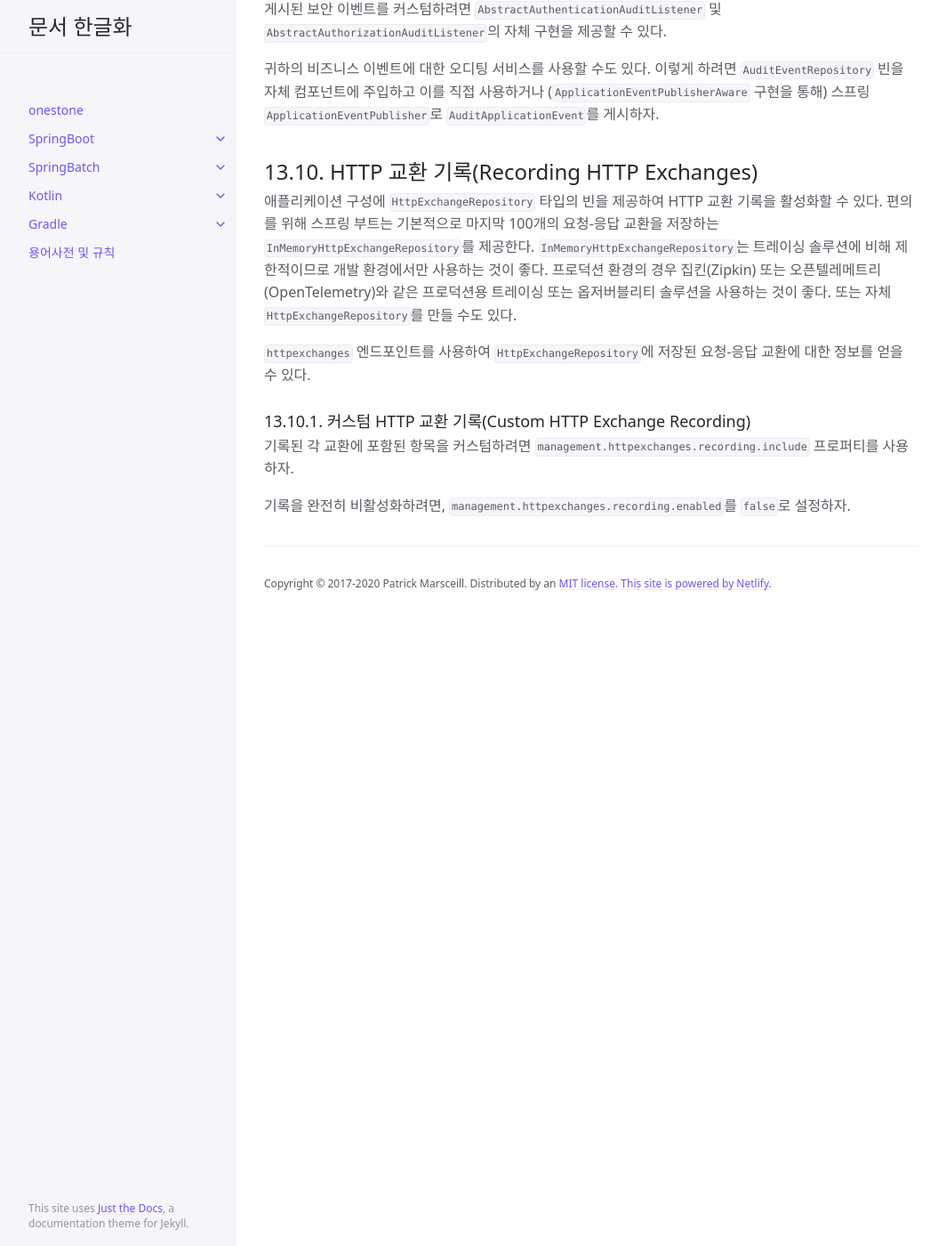
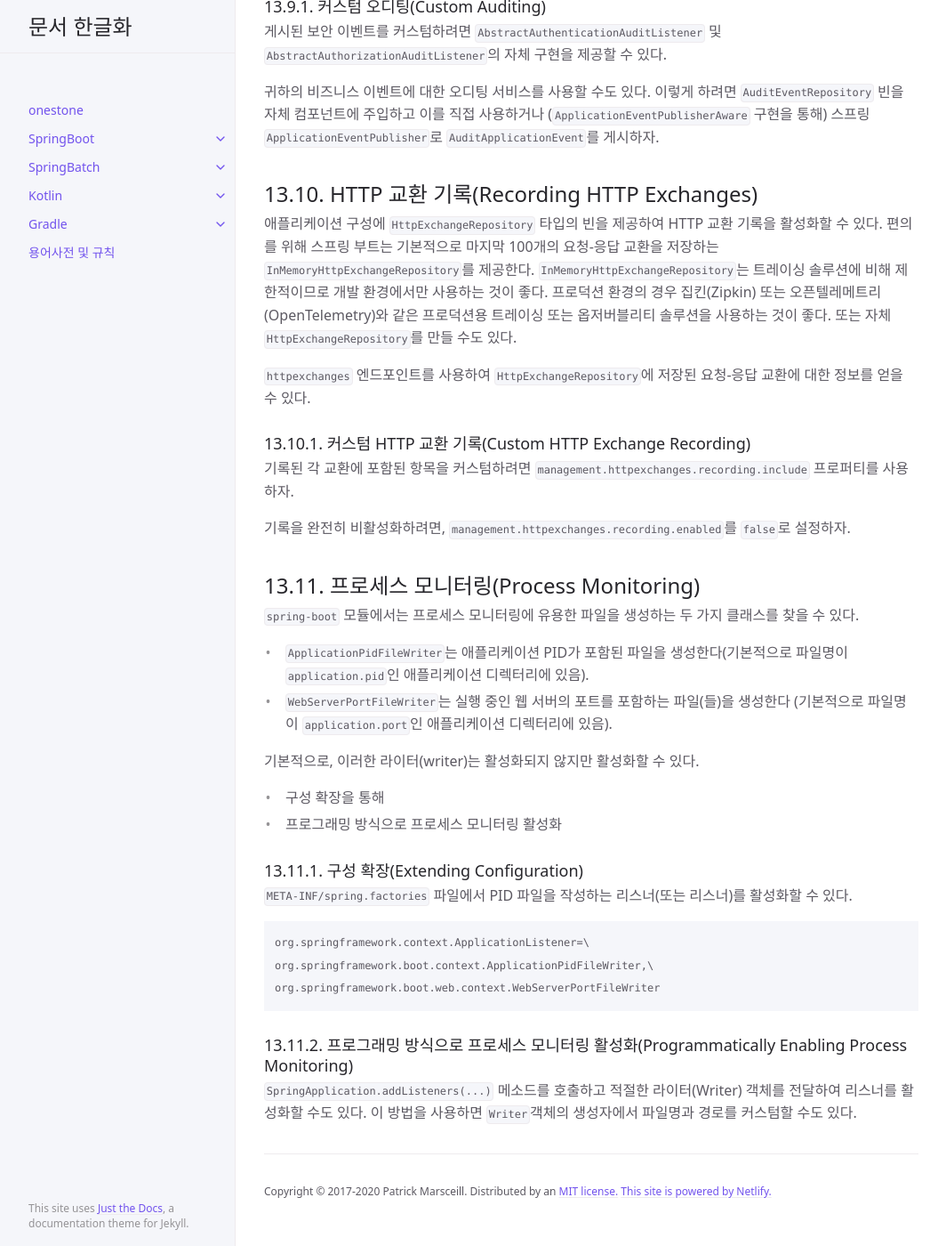
Before and after one commit to onestone9900/onestone9900.github.io, a Jekyll site: the page built from docs/spring_boot/3.1.1/spring_boot/13.production_ready_features.md, in a window 1280 px wide and 1400 px high, scrolled down 83931 px. Shown: the whole window at 89% size, without its empty margins (107-1171 px from the left). Built offline with Jekyll 4.4.1, drawn with Linux system fonts in a browser that asks for light colours; some of the changed text lies outside the part shown.

Commit message:
docs: spring boot - 13.11.

````diff
--- a/docs/spring_boot/3.1.1/spring_boot/13.production_ready_features.md
+++ b/docs/spring_boot/3.1.1/spring_boot/13.production_ready_features.md
@@ -120,9 +120,9 @@ nav_order: 13
         - 13.9.1. 커스텀 오디팅(Custom Auditing)
       - 13.10. HTTP 교환 기록(Recording HTTP Exchanges)
         - 13.10.1. 커스텀 HTTP 교환 기록(Custom HTTP Exchange Recording)
-      - 13.11. Process Monitoring
-        - 13.11.1. Extending Configuration
-        - 13.11.2. Programmatically Enabling Process Monitoring
+      - 13.11. 프로레스 모니터링(Process Monitoring)
+        - 13.11.1. 구성 확장(Extending Configuration)
+        - 13.11.2. 프로그래밍 방식으로 프로세스 모니터링 구성 활성화(Programmatically Enabling Process Monitoring)
       - 13.12. Cloud Foundry Support
         - 13.12.1. Disabling Extended Cloud Foundry Actuator Support
         - 13.12.2. Cloud Foundry Self-signed Certificates
@@ -3148,3 +3148,28 @@ class CustomObservation {
 기록된 각 교환에 포함된 항목을 커스텀하려면 `management.httpexchanges.recording.include` 프로퍼티를 사용하자.
 
 기록을 완전히 비활성화하려면, `management.httpexchanges.recording.enabled`를 `false`로 설정하자.
+
+
+## 13.11. 프로세스 모니터링(Process Monitoring)
+`spring-boot` 모듈에서는 프로세스 모니터링에 유용한 파일을 생성하는 두 가지 클래스를 찾을 수 있다.
+- `ApplicationPidFileWriter`는 애플리케이션 PID가 포함된 파일을 생성한다(기본적으로 파일명이 `application.pid`인 애플리케이션 디렉터리에 있음).
+- `WebServerPortFileWriter`는 실행 중인 웹 서버의 포트를 포함하는 파일(들)을 생성한다 (기본적으로 파일명이 `application.port`인 애플리케이션 디렉터리에 있음).
+
+
+기본적으로, 이러한 라이터(writer)는 활성화되지 않지만 활성화할 수 있다.
+- 구성 확장을 통해
+- 프로그래밍 방식으로 프로세스 모니터링 활성화
+
+
+### 13.11.1. 구성 확장(Extending Configuration)
+`META-INF/spring.factories` 파일에서 PID 파일을 작성하는 리스너(또는 리스너)를 활성화할 수 있다.
+
+```
+org.springframework.context.ApplicationListener=\
+org.springframework.boot.context.ApplicationPidFileWriter,\
+org.springframework.boot.web.context.WebServerPortFileWriter
+```
+
+
+### 13.11.2. 프로그래밍 방식으로 프로세스 모니터링 활성화(Programmatically Enabling Process Monitoring)
+`SpringApplication.addListeners(...)` 메소드를 호출하고 적절한 라이터(Writer) 객체를 전달하여 리스너를 활성화할 수도 있다. 이 방법을 사용하면 `Writer`객체의 생성자에서 파일명과 경로를 커스텀할 수도 있다.
````
